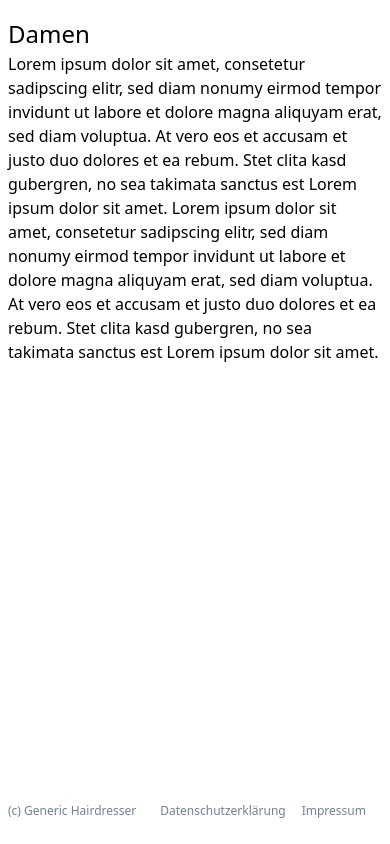
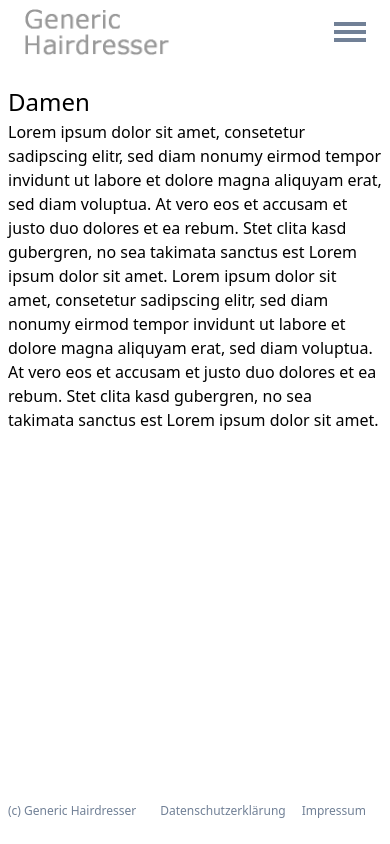
Before and after one commit to laurenzfg/generic-hairdresser, a Gatsby site: page /damen in a window 390 px wide. Built offline with nearby package versions, Linux system fonts and the light colour scheme; Gatsby itself is replaced by a stand-in of ours.

Commit message:
Mobile Menu Stub

```diff
--- a/src/components/layout.js
+++ b/src/components/layout.js
@@ -1,28 +1,76 @@
-import React from "react"
+import React, {useState} from "react"
 import MainMenu from "./mainmenu.js"
 import Footer from "./footer.js"
+import { Link } from "gatsby"
+import logo from "../images/logo.png"
+
 
 export default function Layout({ children }) {
+  /* set state to initial state, gets us a gettter and a setter function*/
+  const [state, setState] = useState({
+    showContent: true,
+    showMobileMenu: false,
+  })
+
+  const toggleMobileMenu = () => {
+    const newState = state.showMobileMenu ? false : true
+    setState(state => {
+      return {...state, ...{showMobileMenu : newState}}
+    })
+  }
+
   return (
     <div class="container mx-auto min-h-screen flex flex-col px-2">
       {/*Desktop Nav, full size, always visible */}
       <div class="md:flex flex-grow">
         <div class="hidden md:block w-1/5 mr-1 flex-shrink-0">
           <div class="sticky top-0 pt-4 sm:pt-6 md:pt-8">
-            <MainMenu />
+            <MainMenu
+            showLogo={true} />
           </div>
         </div>
       {/*Mobile Nav, collapsed */}
+      <div class="block md:hidden flex mb-1">
+        <Link to="/">
+          <img
+            src={logo}
+            alt="Logo"
+            class="px-4 py-2 w-full h-16 lg:h-20 object-left object-contain"
+          />
+        </Link>
+        <div class="flex-grow"></div>
+        <button
+          class="my-auto py-4 px-4 flex-none"
+          aria-label="Menü öffnen"
+          onClick={toggleMobileMenu}
+        >
+          <div class="bg-gray-600 w-8 h-1 mb-1"></div>
+          <div class="bg-gray-600 w-8 h-1 mb-1"></div>
+          <div class="bg-gray-600 w-8 h-1"></div>
+        </button>
+      </div>
+      {state.showMobileMenu===true &&
+      <MainMenu
+        showLogo="false"
+        class="absolute"
+        style="width: calc(100% - 1rem);"
+        onClickAction="showMenu = false"
+      ></MainMenu>
+      }
+      {(state.showMobileMenu===false && state.showContent===true) &&
         <div class="pt-4 sm:pt-6 md:pt-8">
           {children}
         </div>
+      }
       </div>
-      <div v-if="!showMenu" class="md:flex mt-1 pb-4 sm:pb-6 md:pb-8">
+      {state.showMobileMenu===false &&
+      <div class="md:flex mt-1 pb-4 sm:pb-6 md:pb-8">
         <div class="hidden md:block w-1/5 mr-1 flex-shrink-0"></div>
         <div class="bg-white w-full md:w-4/5 rounded">
           <Footer />
         </div>
       </div>
+      }
     </div>
   )
 }
--- a/src/components/mainmenu.js
+++ b/src/components/mainmenu.js
@@ -2,7 +2,7 @@ import React from "react"
 import {graphql, Link, useStaticQuery } from "gatsby"
 import logo from "../images/logo.png"
 
-export default function MainMenu() {
+export default function MainMenu(props) {
   const data = useStaticQuery(graphql`
   {
     allMarkdownRemark(filter: {frontmatter: {menu: {eq: "main"}, path: {ne: "/"}}}) {
@@ -19,6 +19,7 @@ export default function MainMenu() {
 
 	return (
       <div class="flex flex-col space-y-2 text-gray-900">
+      {props.showLogo===true &&
         <Link to="/">
           <img
             src={logo}
@@ -26,6 +27,7 @@ export default function MainMenu() {
             class="px-4 py-2 w-full h-16 lg:h-20 object-left object-contain"
           />
         </Link>
+      }
       {/* active highlighting */}
       {data.allMarkdownRemark.edges.map(({ node }) => (
         <div class="rounded">
```
Lines whose indentation alone changed are shown as unchanged.
